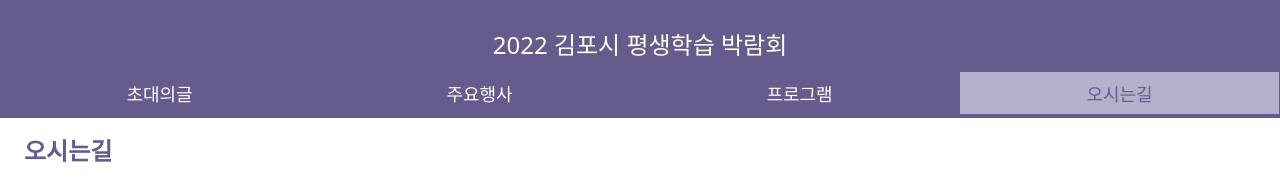
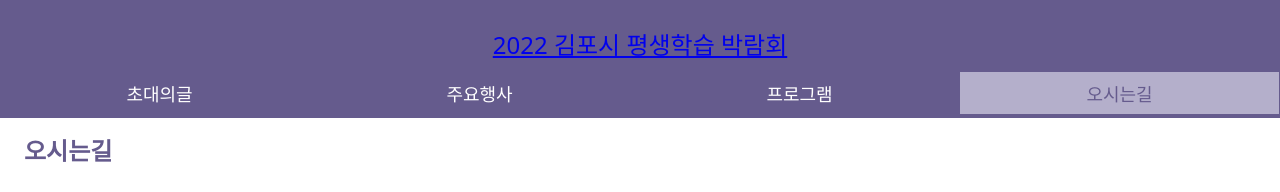
Before and after one commit to gimpo-edu/gimpo-edu.github.io, a plain HTML site: page page4.html in a window 1280 px wide. Shown: the top 192 px of the page. Drawn offline with nearby package versions, Linux system fonts and the light colour scheme; files that its build step writes are made by us from their sources.

Commit message:
Update page4.html

```diff
--- a/page4.html
+++ b/page4.html
@@ -9,7 +9,7 @@
 <body>
 	<div id="wrapper">
 		<header>
-			<div class="heading">2022 김포시 평생학습 박람회</div>
+			<div class="heading"><a href="./index.html">2022 김포시 평생학습 박람회</a></div>
 			<div class="nav container">
 				<div class="item nav-item"><a href="./index.html">초대의글</a></div>
 				<div class="item nav-item"><a href="./page2.html">주요행사</a></div>
```
